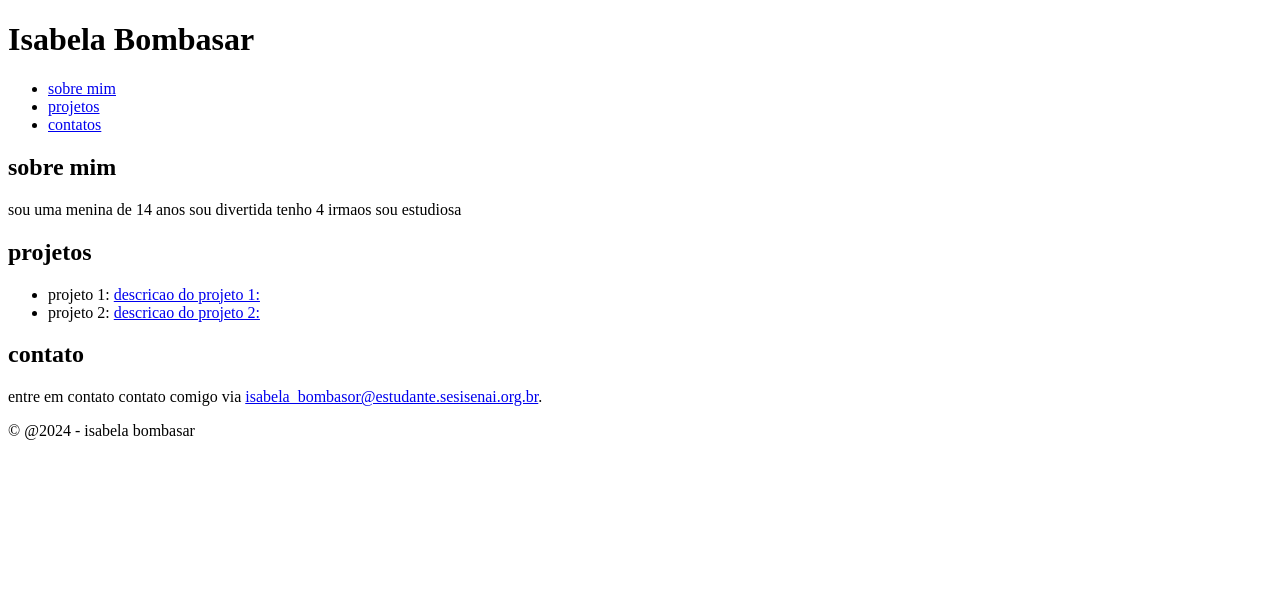
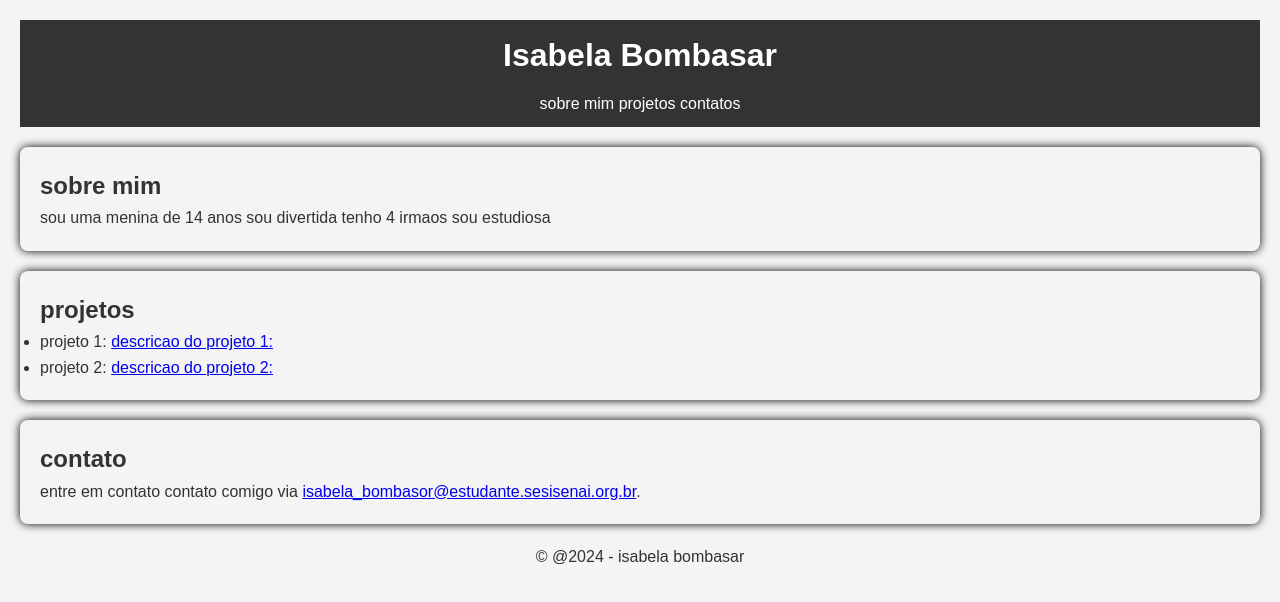
Before and after one commit to isabela-cell/pessoal, a plain HTML site: page index.html in a window 1280 px wide. Drawn offline with Linux system fonts and the light colour scheme.

Commit message:
Update index.html

```diff
--- a/index.html
+++ b/index.html
@@ -1,10 +1,69 @@
 <!DOCTYPE html>
 <html>
-
 <head>
   <title>Pagina pessoal Isabela</title>
 </head>
+<style>
+  *{
+    margin: 0;
+    padding: 0;
+    box-sizing: border-box;
+  }
 
+
+  body {
+    font-family: Arial, sans-serif;
+    background-color: #f4f4f4;
+    color: #333;
+    line-height: 1.6;
+    padding: 20px;
+  }
+
+
+  header {
+    background-color: #333;
+    color: #fff;
+    padding: 10px 0;
+    text-align: center;
+  }
+  header h1{
+  margin-bottom: 10px;
+  }
+  nav ul{
+    list-style: none;
+  }
+  nav ul li {
+    display: inline;
+    marg: 0 10px;
+  }
+
+
+
+
+nav ul li a{
+  color: #fff;
+  text-decoration: none;
+}
+section{  margin:20px 0;
+}
+
+
+  section#sobre,
+  section#projetos,
+  section#contato{
+    beckground-color: #fff;
+    padding: 20px;
+    border-radius: 8px;
+    box-shadow: 0 0 10px rgba( 0,  0,  0.1);
+  }
+
+
+
+  footer{
+    text-align: center;
+    margin-top: 20px;
+  }
+</style>
 <body>
   <header>
     <h1>Isabela Bombasar</h1>
@@ -16,21 +75,19 @@
       </ul>
     </nav>
   </header>
-
   <section id="sobre">
     <h2>sobre mim</h2>
     <p>sou uma menina de 14 anos sou divertida tenho 4 irmaos
-      sou estudiosa
+      sou estudiosa</p>
   </section>
+  <section id="projetos">
 
-  <section id="projetos">
     <h2>projetos</h2>
     <ul>
       <li>projeto 1: <a href="#"> descricao do projeto 1:</a></li>
       <li>projeto 2: <a href="#">descricao do projeto 2:</a></li>
     </ul>
   </section>
-
   <section id="contato">
     <h2>contato</h2>
     <p>entre em contato contato comigo via <a
```
